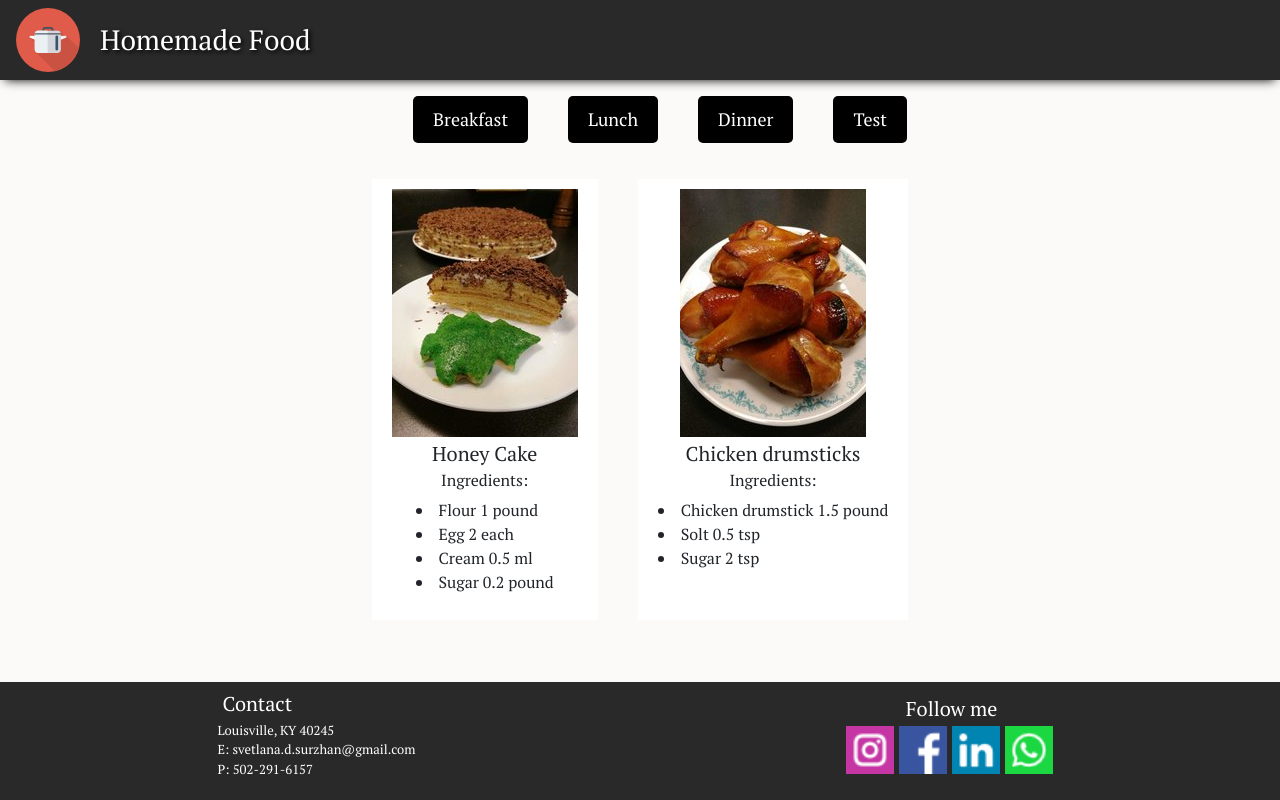
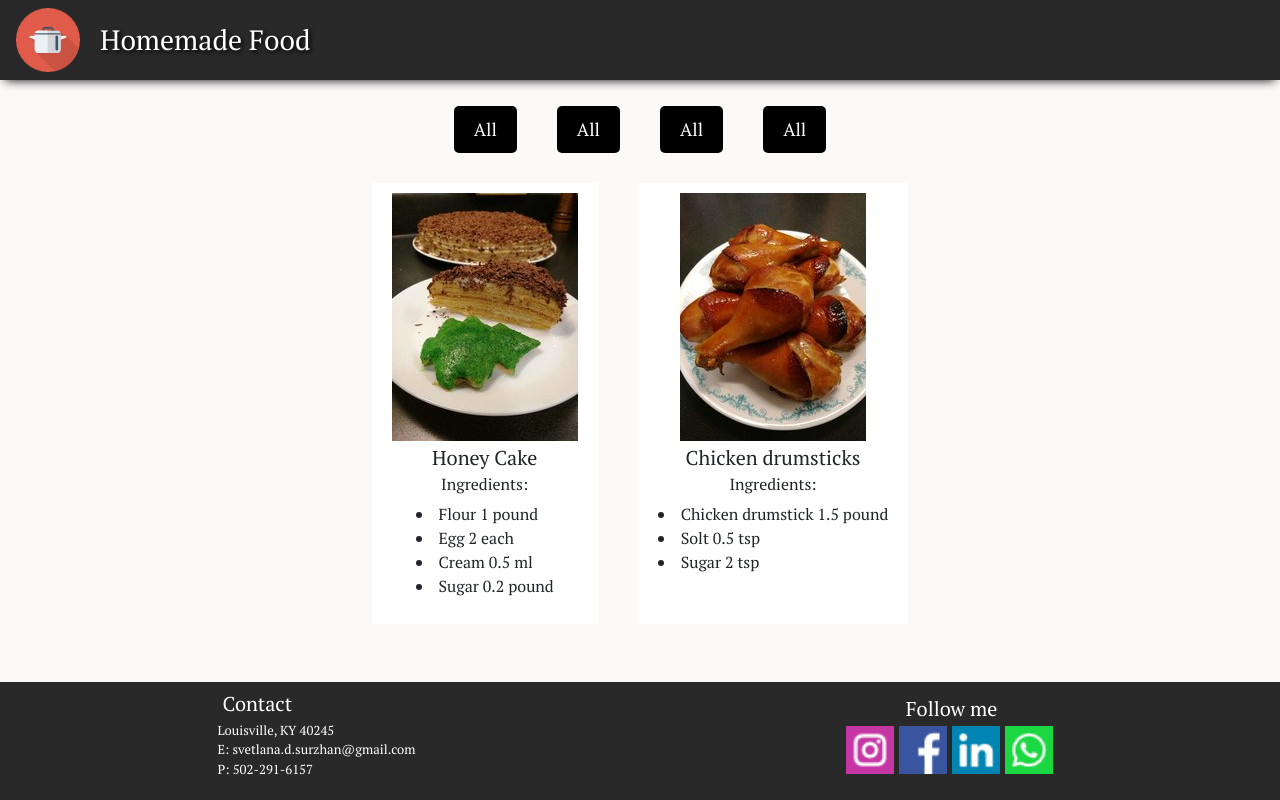
Before and after one commit to SvetlanaSurzhan/recipes-site, a React (Create React App) app in the folder ClientApp/: page / in a window 1280 px wide. Built offline with nearby package versions, Linux system fonts and the light colour scheme.

Commit message:
added button All to see all recipes

```diff
--- a/ClientApp/src/components/button/GalleryButton.css
+++ b/ClientApp/src/components/button/GalleryButton.css
@@ -3,7 +3,8 @@
     flex-direction: row;
     width: 100%;
     justify-content: space-around;
-    margin-top: 2vh;
+	margin-top: 2vh;
+	padding: 10px 20px 10px 20px;
 }
 button{
 	font-weight: 500;
@@ -14,7 +15,7 @@ button{
 	border-radius: 5px;
 	display: inline-block;
 	text-align: center;
+	font-size: large;
+	max-height: 8vh;
 	padding: 10px 20px 10px 20px;
-	font-size: large;
-    max-height: 8vh;
 }
--- a/ClientApp/src/components/button/GalleryButton.js
+++ b/ClientApp/src/components/button/GalleryButton.js
@@ -1,14 +1,19 @@
 import React, { Component } from 'react';
 import './GalleryButton.css';
+import Gallery from '../gallery/Gallery';
 
 class GalleryButton extends React.Component {
     render() {
+        const recipeType = this.props.recipeType;
+        const buttonName = recipeType ? recipeType.name : 'All';
+        const typeId = recipeType ? recipeType.typeId : undefined;
+
         return (
             <div>
-                <nav role="filtration" className="menu-item">
-                    <ul className="filter-menu">
-                        <button>{this.props.typeOfRecipe.name}</button>
-                    </ul>
+                <nav role="filtration" className="filter-menu">
+                    <button onClick={(e) => this.props.onCLickHandler(typeId)}>
+                        {buttonName}
+                    </button>
                 </nav>
             </div>
         );
```
